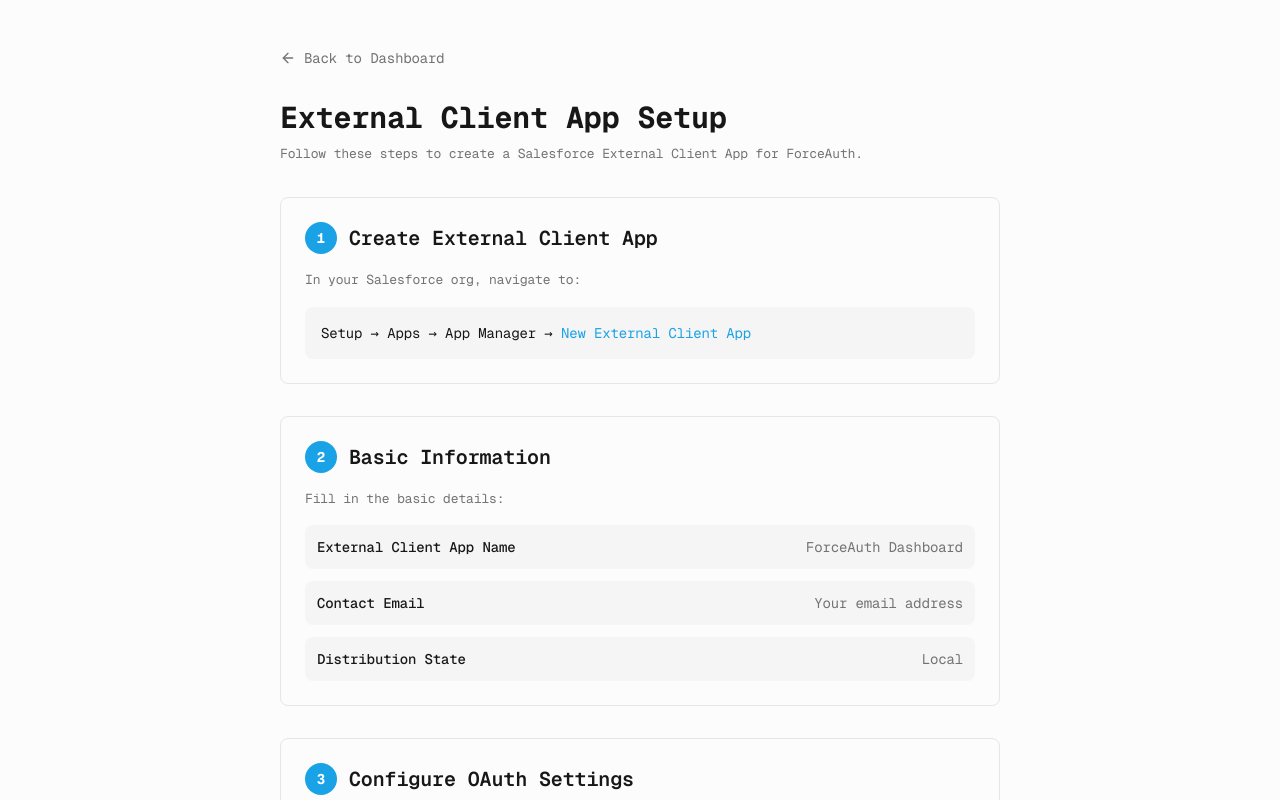
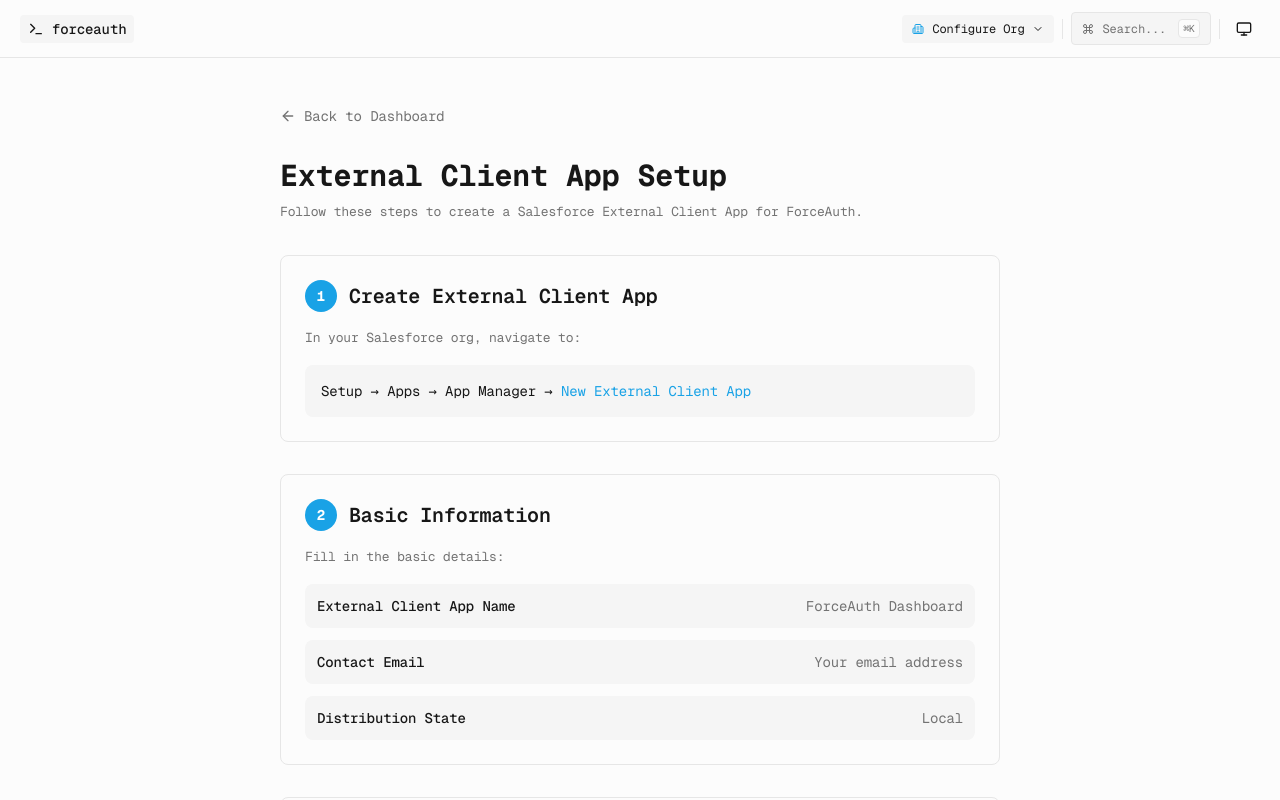
Before and after one commit to kserw/forceauth, a Next.js app: page /setup in a window 1280 px wide. Shown: the top 800 px of the page. Built offline with nearby package versions, Linux system fonts and the light colour scheme; no server answers.

Commit message:
Add header to setup page
Co-Authored-By: Claude Opus 4.5 <noreply@anthropic.com>

```diff
--- a/app/setup/page.tsx
+++ b/app/setup/page.tsx
@@ -3,6 +3,7 @@
 import { ArrowLeft, Copy, Check } from 'lucide-react';
 import { useState } from 'react';
 import Link from 'next/link';
+import { Header } from '../../src/components/Header';
 
 export default function SetupPage() {
   const [copiedField, setCopiedField] = useState<string | null>(null);
@@ -19,6 +20,7 @@ export default function SetupPage() {
 
   return (
     <div className="min-h-screen bg-[hsl(var(--background))] text-[hsl(var(--foreground))]">
+      <Header />
       <div className="max-w-3xl mx-auto px-6 py-12">
         <Link
           href="/"
```
